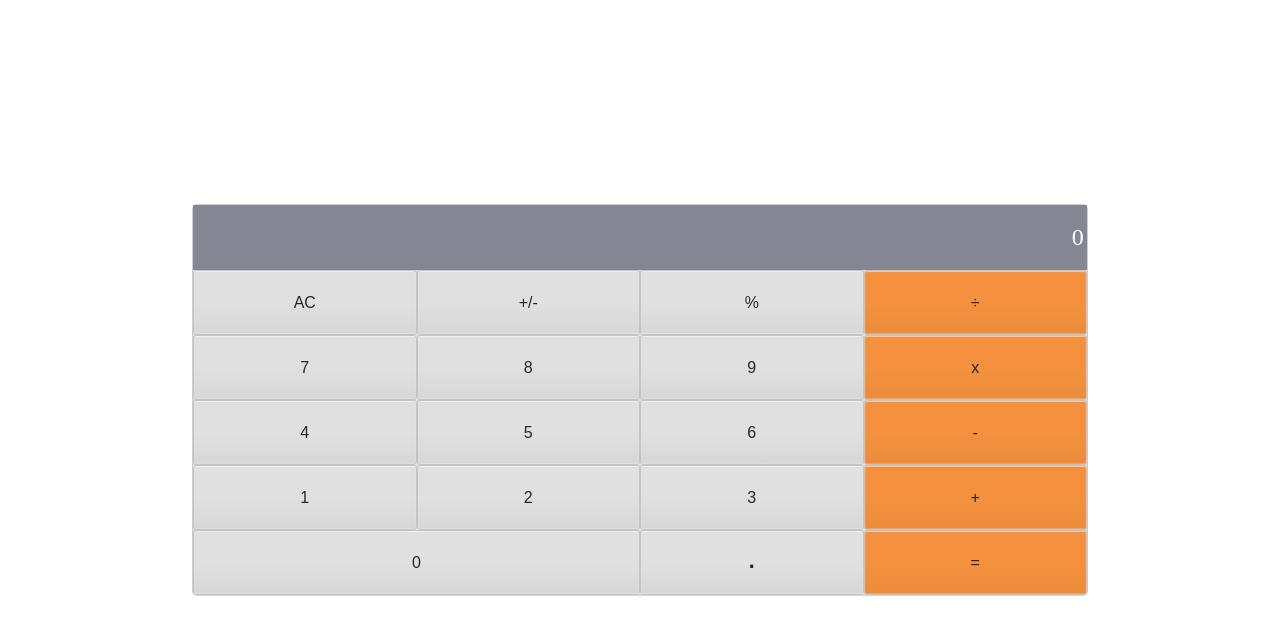
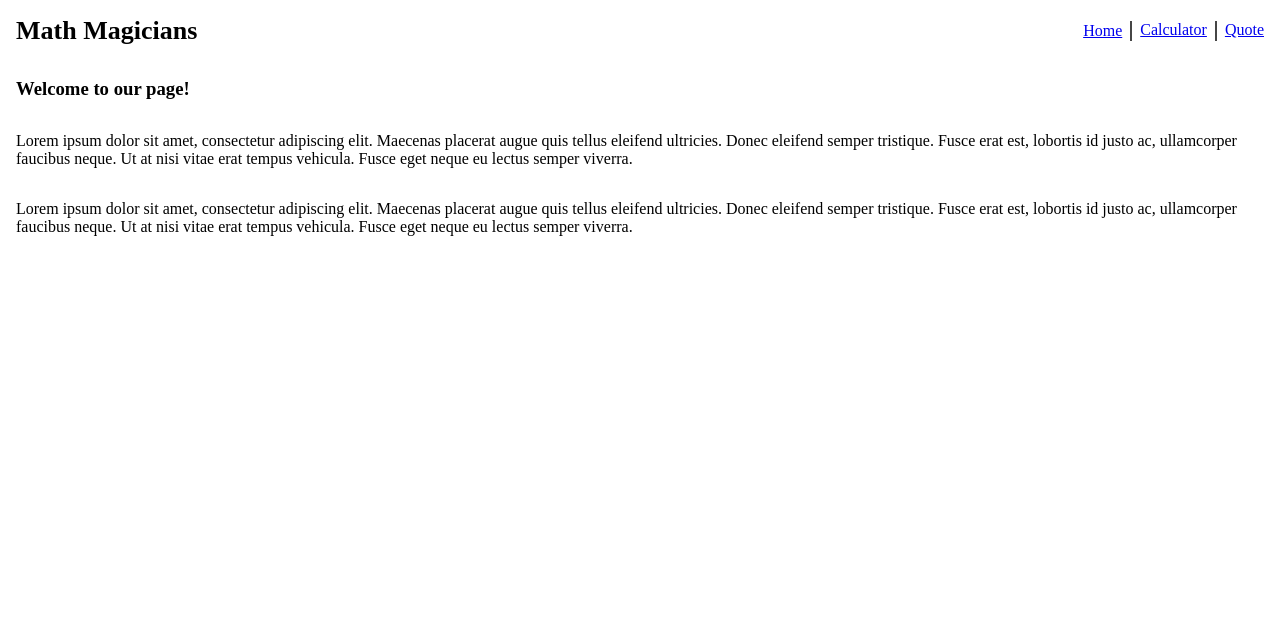
Before and after one commit to PeteUgwu/Maths-magicians, a React (Create React App) app: page / in a window 1280 px wide. Shown: the top 634 px of the page. Built offline with nearby package versions, Linux system fonts and the light colour scheme.

Commit message:
add routes and styles

```diff
--- a/package.json
+++ b/package.json
@@ -10,6 +10,7 @@
     "big.js": "^6.2.1",
     "react": "^18.2.0",
     "react-dom": "^18.2.0",
+    "react-router-dom": "^6.4.5",
     "react-scripts": "5.0.1",
     "web-vitals": "^2.1.4"
   },
--- a/src/App.js
+++ b/src/App.js
@@ -1,17 +1,30 @@
-import React, { Component } from 'react';
+import React from 'react';
+import { Route, Routes } from 'react-router-dom';
+
+// pages
+import Home from './pages/Home';
+import Quotes from './pages/Quote';
+
+// Components
+import Navbar from './components/Navbar';
 import MyCalculator from './components/Calculator';
 
-export default class App extends Component {
-  constructor(props) {
-    super(props);
-    this.state = {};
-  }
-
+// eslint-disable-next-line react/prefer-stateless-function
+class App extends React.Component {
   render() {
     return (
-      <div className="App">
-        <MyCalculator />
-      </div>
+      <>
+        <div className="App">
+          <Navbar />
+          <Routes>
+            <Route path="/calculator" element={<MyCalculator />} />
+            <Route path="/" element={<Home />} />
+            <Route path="/quote" element={<Quotes />} />
+          </Routes>
+        </div>
+      </>
     );
   }
 }
+
+export default App;
--- a/src/components/Calculator.js
+++ b/src/components/Calculator.js
@@ -17,6 +17,8 @@ const MyCalculator = () => {
   const output = `${total}${operation}${next}`.replace(/null/g, '').replace(/undefined/g, '');
 
   return (
+    <div className="calculator-container">
+      <div className="calc-title">Let`s do some math!</div>
       <div className="calculator">
         <div className="display"><span>{output === '' ? '0' : output}</span></div>
         <div className="grid-btn-container">
@@ -55,6 +57,7 @@ const MyCalculator = () => {
           </div>
         </div>
       </div>
+    </div>
   );
 };
 
--- /dev/null
+++ b/src/components/Navbar.js
@@ -0,0 +1,29 @@
+import React from 'react';
+import { Outlet, Link } from 'react-router-dom';
+
+const Navbar = () => (
+  <div className="navbar">
+    <div className="titleDiv">
+      <h2 className="title">Math Magicians</h2>
+    </div>
+    <div className="menu">
+      <nav>
+        <ul className="menuList">
+          <li className="listItem">
+            <Link to="/">Home</Link>
+          </li>
+          <li className="listItem">
+            <Link to="/calculator">Calculator</Link>
+          </li>
+          <li className="listItem">
+            <Link to="/quote">Quote</Link>
+          </li>
+        </ul>
+      </nav>
+
+      <Outlet />
+    </div>
+  </div>
+);
+
+export default Navbar;
--- a/src/index.css
+++ b/src/index.css
@@ -4,15 +4,65 @@
   box-sizing: border-box;
 }
 
+.navbar, .menuList {
+  display: flex;
+  align-items: center;
+  justify-content: space-between;
+}
+
+ul, li {
+  list-style: none;
+}
+
+.title {
+  font-size: 26px;
+}
+.navbar {
+  margin: 1rem 1rem 2rem;
+}
+
+.listItem {
+  color: #316EA4;
+}
+
+.listItem:not(:first-child) {
+  margin-left: 0.5rem;
+  border-left: 2px solid #464646;
+  height: 20px;
+  padding-left: 0.5rem;
+}
+
+.home {
+  margin: 0 1rem;
+}
+
+.home-text {
+  margin-top: 2rem;
+}
+
+.calculator-container {
+  display: grid;
+  grid-template-columns: 1fr 2fr;
+  place-items: baseline;
+
+}
+
+.calc-title {
+  font-weight: bold;
+  font-size: 30px;
+  margin-left: 1rem;
+}
+
 .calculator {
   background-color: #e0e0e0;
   border: 1px solid #ccc;
   border-radius: 5px;
-  position: absolute;
-  top: 50%;
+  /* position: absolute; */
+  /* top: 50%;
   left: 50%;
-  transform: translate(-50%, -50%);
+  transform: translate(-50%, -50%); */
   width: 70%;
+  margin: 5rem auto;
 }
 
 .display {
@@ -79,3 +129,11 @@ button:hover {
   color: #fff;
   background-color: #dbd6d6;
 }
+
+.quote {
+  margin: 0 2rem 0;
+  font-weight: bold;
+  font-size: 20px;
+  padding: 20% 0;
+  text-align: center;
+}
--- a/src/index.js
+++ b/src/index.js
@@ -1,11 +1,17 @@
 import React from 'react';
 import ReactDOM from 'react-dom/client';
+import { BrowserRouter as Router } from 'react-router-dom';
 import './index.css';
 import App from './App';
+import reportWebVitals from './reportWebVitals';
 
 const root = ReactDOM.createRoot(document.getElementById('root'));
 root.render(
   <React.StrictMode>
-    <App />
+    <Router>
+      <App />
+    </Router>
   </React.StrictMode>,
 );
+
+reportWebVitals();
--- /dev/null
+++ b/src/pages/Home.js
@@ -0,0 +1,11 @@
+/* eslint-disable max-len */
+import React from 'react';
+
+const Home = () => (
+  <div className="home">
+    <h3>Welcome to our page!</h3>
+    <p className="home-text">Lorem ipsum dolor sit amet, consectetur adipiscing elit. Maecenas placerat augue quis tellus eleifend ultricies. Donec eleifend semper tristique. Fusce erat est, lobortis id justo ac, ullamcorper faucibus neque. Ut at nisi vitae erat tempus vehicula. Fusce eget neque eu lectus semper viverra.</p>
+    <p className="home-text">Lorem ipsum dolor sit amet, consectetur adipiscing elit. Maecenas placerat augue quis tellus eleifend ultricies. Donec eleifend semper tristique. Fusce erat est, lobortis id justo ac, ullamcorper faucibus neque. Ut at nisi vitae erat tempus vehicula. Fusce eget neque eu lectus semper viverra.</p>
+  </div>
+);
+export default Home;
--- /dev/null
+++ b/src/pages/Quote.js
@@ -0,0 +1,9 @@
+/* eslint-disable max-len */
+import React from 'react';
+
+const Quotes = () => (
+  <div className="quote">
+    <p>Mathematics is not about numbers, equations, computations, or algorithmms: it is about understanding. -Williams Paul Thurston</p>
+  </div>
+);
+export default Quotes;
--- /dev/null
+++ b/src/reportWebVitals.js
@@ -0,0 +1,15 @@
+const reportWebVitals = (onPerfEntry) => {
+  if (onPerfEntry && onPerfEntry instanceof Function) {
+    import('web-vitals').then(({
+      getCLS, getFID, getFCP, getLCP, getTTFB,
+    }) => {
+      getCLS(onPerfEntry);
+      getFID(onPerfEntry);
+      getFCP(onPerfEntry);
+      getLCP(onPerfEntry);
+      getTTFB(onPerfEntry);
+    });
+  }
+};
+
+export default reportWebVitals;
```
Also changed, not shown: 1 other file (tests, documents, lock files or other folders). Lines whose indentation alone changed are shown as unchanged.
